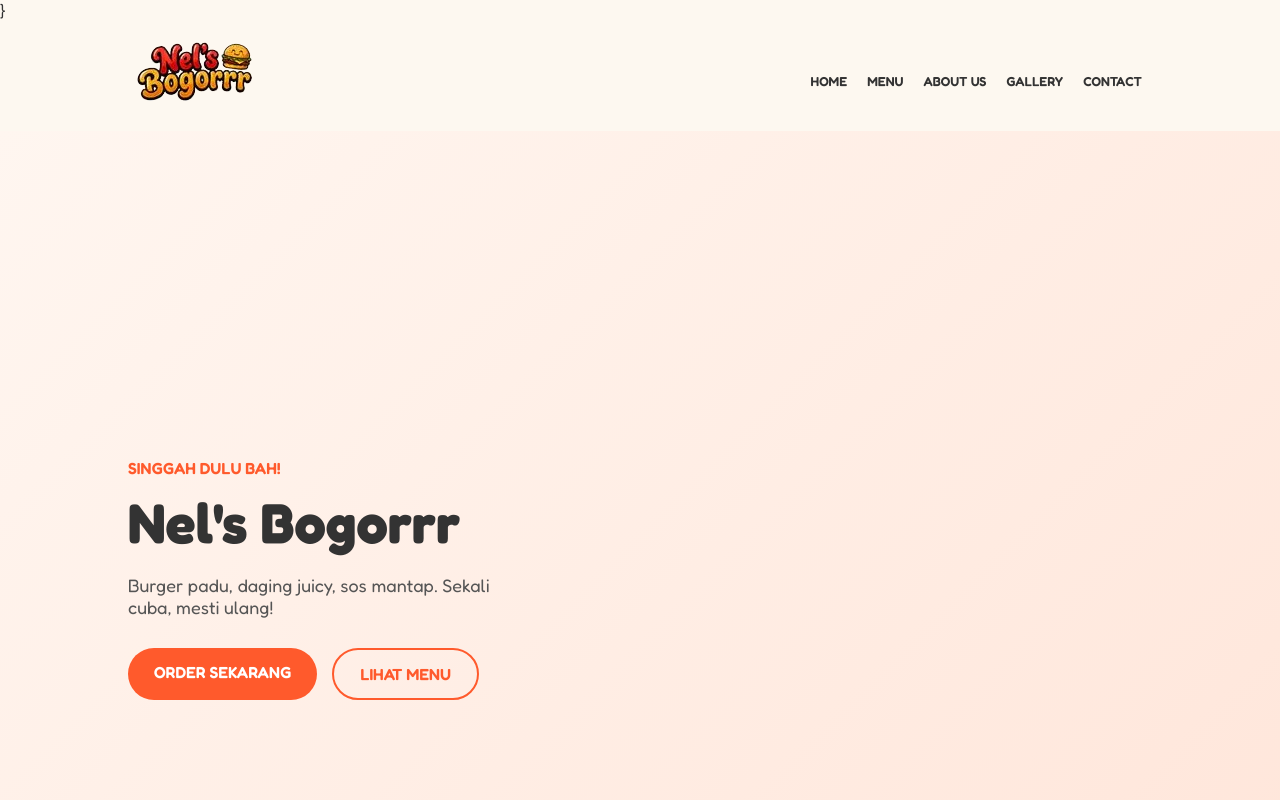
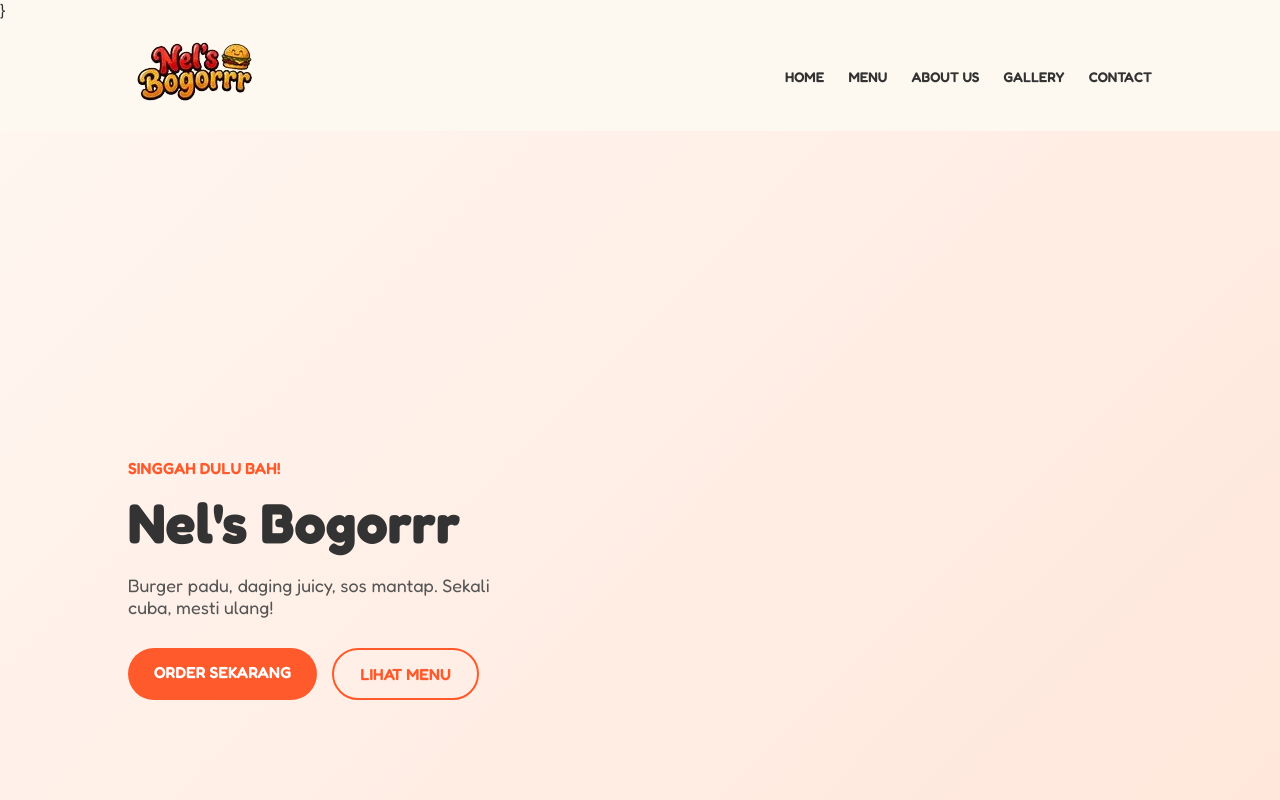
Before and after one commit to Dardex7033/Nel-s-Food, a plain HTML site: page index.html in a window 1280 px wide. Shown: the top 800 px of the page. Drawn offline with Linux system fonts and the light colour scheme.

Commit message:
Refactor CSS variables and styles for consistency

```diff
--- a/style.css
+++ b/style.css
@@ -153,20 +153,20 @@
 ========================= */
 }
     /* HEADER */
-    header {
+    .header {
         flex-direction: column;
         padding: 15px;
         text-align: center;
     }
 
-    nav {
+    .nav {
         display: flex;
         flex-wrap: wrap;
         justify-content: center;
         margin-top: 10px;
     }
 
-    nav a {
+    .nav a {
         margin: 8px 10px;
         font-size: 13px;
     }
```
